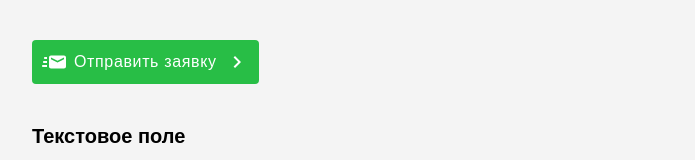
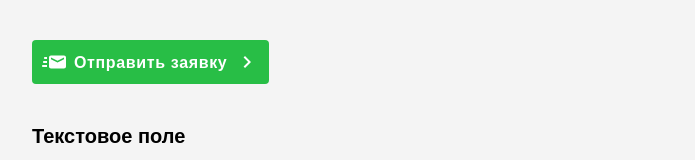
Before and after one commit to vangog10/ofz, a React (Vite) app: page / in a window 1280 px wide. Shown: the top 160 px of the page, without its empty margins (0-695 px from the left). Built offline with nearby package versions, Linux system fonts and the light colour scheme; a web font is replaced by a local one.

Commit message:
fix bugs

```diff
--- a/src/components/SimpleButton.tsx
+++ b/src/components/SimpleButton.tsx
@@ -40,7 +40,7 @@ function SimpleButton({ variant = 'primary', size = 'md', type = 'button',
   return (
     <button type={type} className={classes} {...rest}>
       {leftIcon ? <span>{leftIcon}</span> : null}
-      {children}
+      <span className="justify-start text-white text-xl font-bold font-['ALS_Sirius'] leading-6 tracking-wide">{children}</span>
       {rightIcon ? <span>{rightIcon}</span> : null}
     </button>
   );
```
